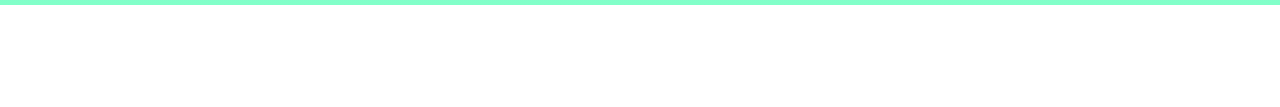
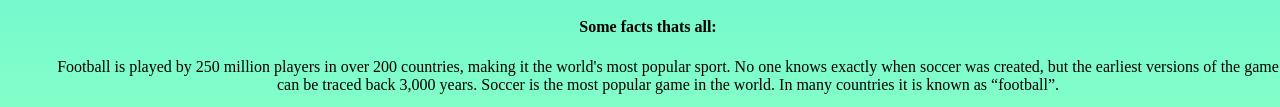
Before and after one commit to Hridhaan7D/MyFootballWebsite, a plain HTML site: page index.html in a window 1280 px wide. Shown: the part 1172-1279 px from the top of the page. Before the commit the page ends 1177 px from the top, so only its background shows below. Drawn offline with Linux system fonts and the light colour scheme.

Commit message:
Update index.html

```diff
--- a/index.html
+++ b/index.html
@@ -54,6 +54,15 @@
   </h4>
 
   <iframe width="560" height="315" src="https://www.youtube.com/embed/cpIwMZ3cUEc" title="YouTube video player" frameborder="0" allow="accelerometer; autoplay; clipboard-write; encrypted-media; gyroscope; picture-in-picture; web-share" allowfullscreen></iframe>
-</body>
+<h4>
+  Some facts thats all:
+  </h4>
+
+  <ul> Football is played by 250 million players in over 200 countries, making it the world's most popular sport.
+       No one knows exactly when soccer was created, but the earliest versions of the game can be traced back 3,000 years.
+       Soccer is the most popular game in the world.
+       In many countries it is known as “football”.
+  <ul>
+  </body>
 
 </html>
```
